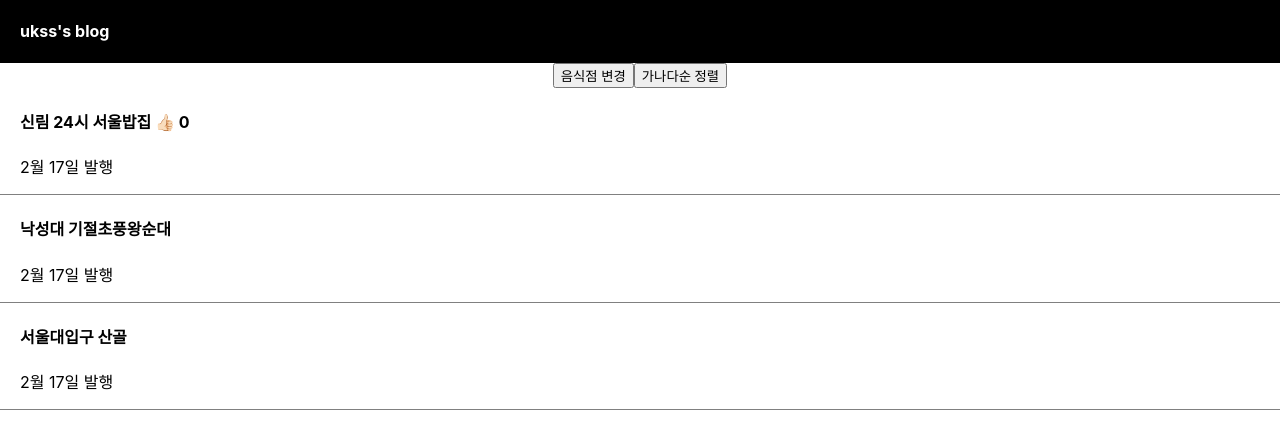
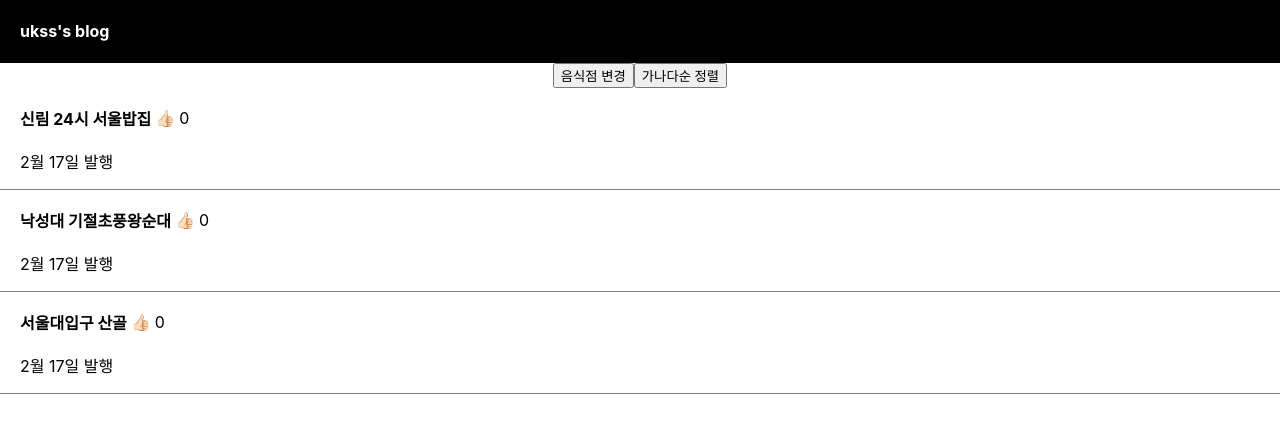
Before and after one commit to ukssss/React, a React (Create React App) app in the folder 03.coding-apple-2022/blog/: page / in a window 1280 px wide. Shown: the top 428 px of the page. Built offline with nearby package versions, Linux system fonts and the light colour scheme.

Commit message:
03-coding-apple-2022 | 중복 div 들 반복문으로 줄이기

```diff
--- a/03.coding-apple-2022/blog/src/App.css
+++ b/03.coding-apple-2022/blog/src/App.css
@@ -10,6 +10,14 @@ div {
   padding-left: 20px;
   text-align: left;
   border-bottom: 1px solid grey;
+}
+
+.title {
+  margin-top: 15px;
+  height: 30px;
+  display: flex;
+  align-items: center;
+  gap: 4px;
 }
 
 .modal {
--- a/03.coding-apple-2022/blog/src/App.js
+++ b/03.coding-apple-2022/blog/src/App.js
@@ -5,12 +5,8 @@ import './App.css';
 
 function App() {
   let [matzip, setMatzip] = useState(['신림 24시 서울밥집', '낙성대 기절초풍왕순대', '서울대입구 산골']);
-  let [good, setGood] = useState(0);
+  let [good, setGood] = useState([0, 0, 0]);
   let [modal, setModal] = useState(false);
-
-  function handleGood() {
-    setGood(good++);
-  }
 
   function handleChange() {
     let copy = [...matzip];
@@ -43,38 +39,26 @@ function App() {
       <button onClick={handleChange}>음식점 변경</button>
       <button onClick={handleGanada}>가나다순 정렬</button>
 
-      <div className='list'>
-        <h4
-          onClick={() => {
-            modal ? setModal(false) : setModal(true);
-          }}
-        >
-          {matzip[0]} <span onClick={handleGood}>👍🏻</span> {good}
-        </h4>
-        <p>2월 17일 발행</p>
-      </div>
-
-      <div className='list'>
-        <h4
-          onClick={() => {
-            modal ? setModal(false) : setModal(true);
-          }}
-        >
-          {matzip[1]}
-        </h4>
-        <p>2월 17일 발행</p>
-      </div>
-
-      <div className='list'>
-        <h4
-          onClick={() => {
-            modal ? setModal(false) : setModal(true);
-          }}
-        >
-          {matzip[2]}
-        </h4>
-        <p>2월 17일 발행</p>
-      </div>
+      {matzip.map(function (place, i) {
+        return (
+          <div className='list' key={i}>
+            <div className='title'>
+              <h4>{place}</h4>
+              <span
+                onClick={() => {
+                  let copy = [...good];
+                  copy[i]++;
+                  setGood(copy);
+                }}
+              >
+                👍🏻
+              </span>
+              <span>{good[i]}</span>
+            </div>
+            <p>2월 17일 발행</p>
+          </div>
+        );
+      })}
 
       {modal ? <Modal /> : ''}
     </div>
@@ -83,7 +67,14 @@ function App() {
 
 export default App;
 
-// 동적인 UI 만드는 step
-// 1. html css 로 미리 디자인 완성
-// 2. UI의 현재 상태를 state로 저장
-// 3. state에 따라 UI가 어떻게 보일지 저장 (조건문 등으로)
+// Map
+// 1. array 자료 갯수만큼 함수안의 코드를 실행해줌
+// 2. 함수의 파라미터는 array 안에 있던 자료이다.
+// 3. return 에 뭐 적으면 array 로 담아준다.
+
+// 비슷한 html 반복생성 하려면 map() 사용하면 된다.
+
+// map() 함수
+// 1. 왼쪽 array 자료만큼 내부코드 실행해줌
+// 2. return 오른쪽에 있는 걸 array 로 담아줌
+// 3. 유용한 파라미터 2개 사용가능
```
